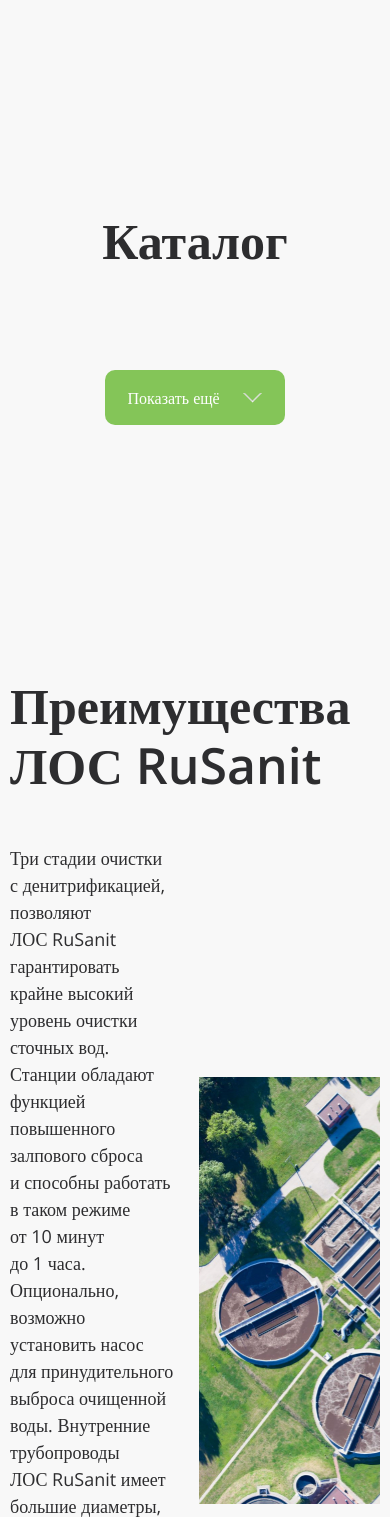
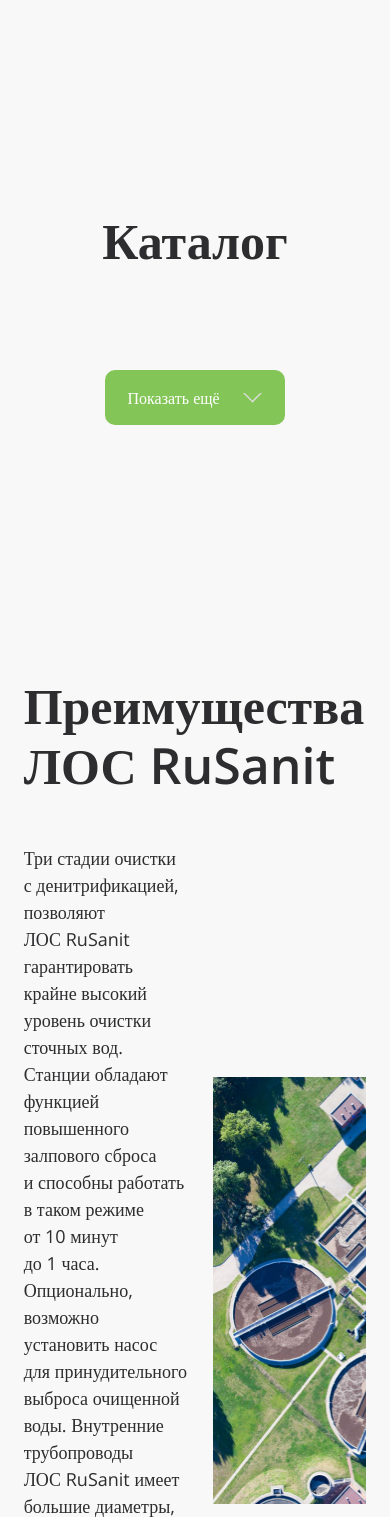
Before and after one commit to Svyat21/RuSanitApp, a Django app: page / in a window 390 px wide. Shown: the part 760-2277 px from the top of the page. Run offline with Django 3.2, Linux system fonts and the light colour scheme; data that the repository does not hold is empty; some libraries are stand-ins or nearby versions.

Commit message:
adaptive catalog for mobile devices

```diff
--- a/rusanitapp/shop/static/shop/css/style.css
+++ b/rusanitapp/shop/static/shop/css/style.css
@@ -283,6 +283,8 @@ body{
 }
 
 
+/* Каталог */
+
 .button3{
     color: white;
     padding: 15px 21px;
@@ -402,13 +404,6 @@ body{
 .lower-part p{
     margin-top: 12.5px;
 }
-/* .still{
-    display: flex;
-    justify-content: center;
-    margin: 50px auto 150px;
-} */
-
-
 .still{
     display: flex;
     margin: 50px auto 0px auto;
@@ -461,6 +456,22 @@ body{
 .roll-up p{
     color: white;
 }
+@media (max-width:1180px){
+    .card-list {
+        grid-template-columns: 50% 50%;
+    }
+}
+@media (max-width:414px){
+    .content {
+        max-width: 93%;
+        margin: 0 auto;
+    }
+    .card-list {
+        grid-template-columns: 100%;
+    }
+}
+
+
 .contact-text{
     display: flex;
     justify-content: space-around;
@@ -653,11 +664,6 @@ body{
     }
 }
 @media (max-width:1180px){
-    .card-list {
-        margin-top: 50px;
-        display: grid;
-        grid-template-columns: 50% 50%;
-    }
     .form-contain{
         display: flex;
         flex-direction: column;
```
